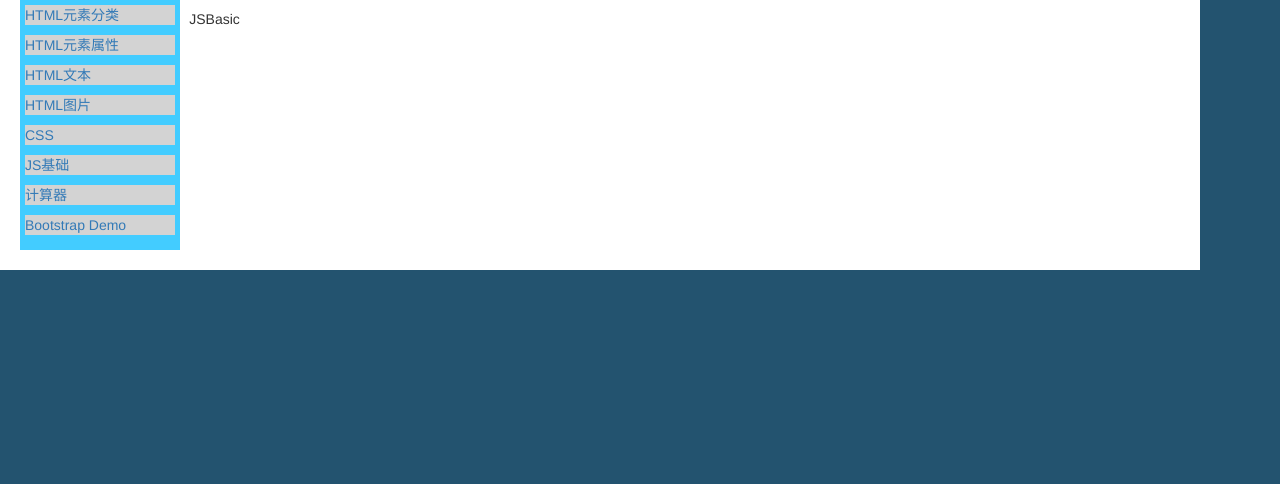
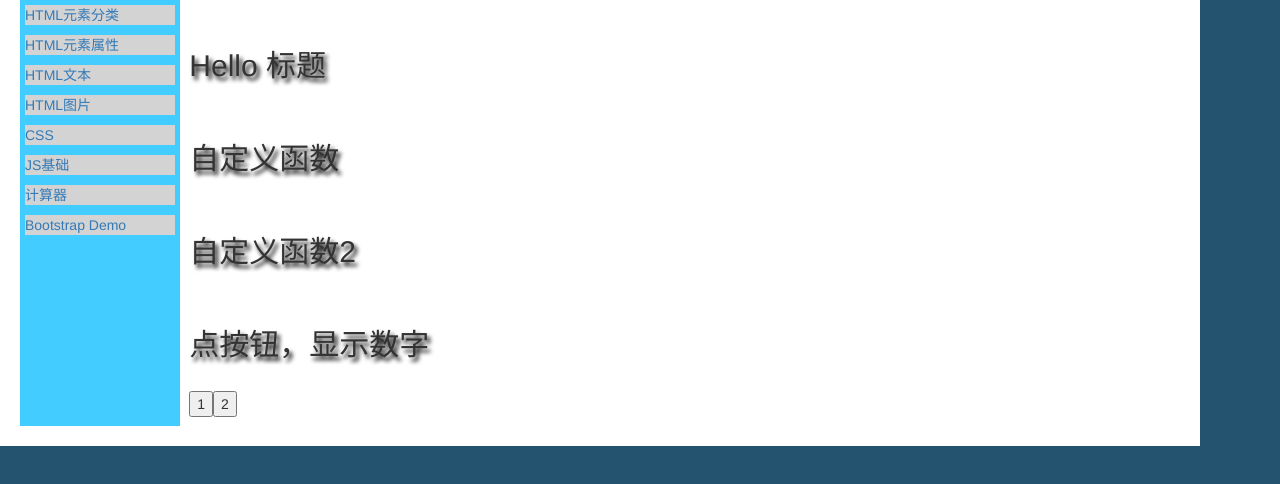
Before and after one commit to misapprehand/web-learning, a React app in the folder hello/: page /jsBasic in a window 1280 px wide. Shown: the top 484 px of the page. Built offline with nearby package versions, Linux system fonts and the light colour scheme.

Commit message:
改写Hello.js功能到 React Component-1
1. createItem 部分

```diff
--- a/hello/src/containers/jsBasicContainer.js
+++ b/hello/src/containers/jsBasicContainer.js
@@ -3,7 +3,19 @@ import React, { Component } from 'react';
 class JsBasicContainer extends Component {
   render () {
     return (
-      <div>JSBasic</div>
+      <div>
+        <h2 id='hello_title'>Hello 标题</h2>
+        <h2>自定义函数</h2>
+        <div id='hello_div' />
+        <h2>自定义函数2</h2>
+        <div id='mul_div' />
+        <h2>点按钮，显示数字</h2>
+        <div id='number_btn_div'>
+          <input type='button' id='1' value='1' />
+          <input type='button' id='2' value='2' />
+          <div id='result' />
+        </div>
+      </div>
     );
   }
 }
```
